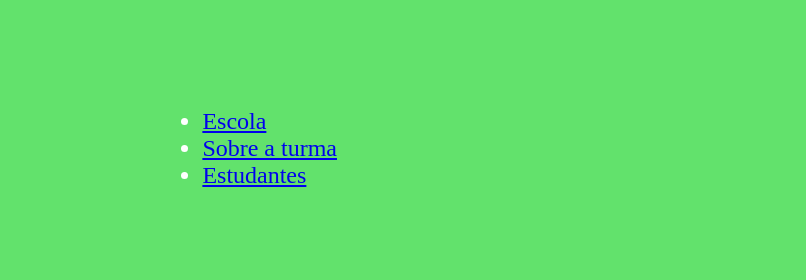
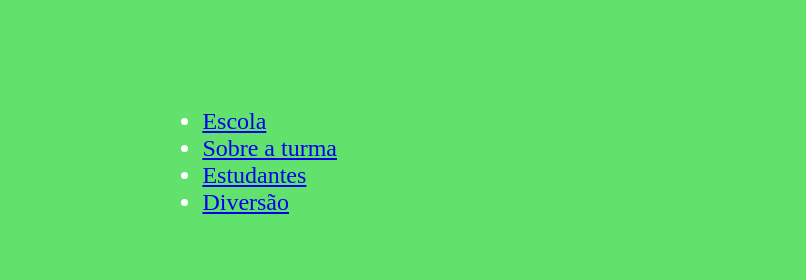
Before and after one commit to emyy007/site-escola, a plain HTML site: page index.html in a window 1280 px wide. Shown: the top 280 px of the page, 474-1280 px from the left. Drawn offline with Linux system fonts and the light colour scheme.

Commit message:
Add files via upload

```diff
--- a/index.html
+++ b/index.html
@@ -15,6 +15,7 @@
             <li><a href="#escola">Escola</a></li>
             <li><a href="#sobre-turma">Sobre a turma</a></li>
             <li><a href="#estudantes">Estudantes</a></li>
+            <li><a href="jogos.html">Diversão</a></li>
         </ul>
     </section>
         <section class = "topo">
```
